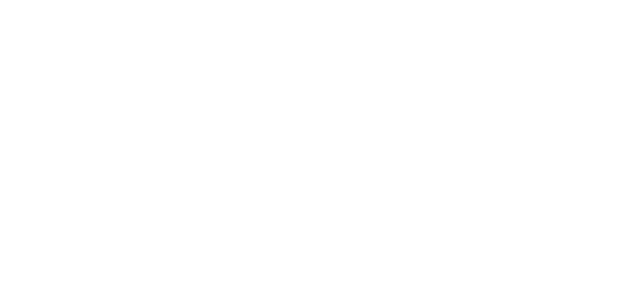
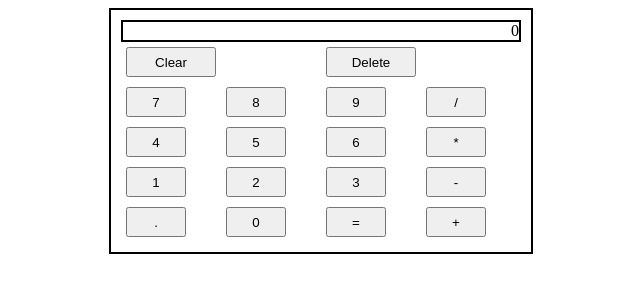
Before and after one commit to Lucy02M/calculator, a plain HTML site: page index.html in a window 1280 px wide. Shown: the whole page, without its empty margins (319-959 px from the left). Drawn offline with Linux system fonts and the light colour scheme.

Commit message:
structure

```diff
--- a/index.html
+++ b/index.html
@@ -5,8 +5,31 @@
     <meta http-equiv="X-UA-Compatible" content="IE=edge">
     <meta name="viewport" content="width=\, initial-scale=1.0">
     <title>Document</title>
+    <link rel="stylesheet" href="styles.css">
 </head>
 <body>
-
+    <div id="calculator">
+        <div id="display">0</div>
+        <div id="main">
+            <button id="clear">Clear</button>
+            <button id="delete">Delete</button>
+            <button class="digit" id="7">7</button>
+            <button class="digit" id="8">8</button>
+            <button class="digit" id="9">9</button>
+            <button class="digit" id="div">/</button>
+            <button class="digit" id="4">4</button>
+            <button class="digit" id="5">5</button>
+            <button class="digit" id="6">6</button>
+            <button class="digit" id="mult">*</button>
+            <button class="digit" id="1">1</button>
+            <button class="digit" id="2">2</button>
+            <button class="digit" id="3">3</button>
+            <button class="digit" id="rest">-</button>
+            <button class="digit" id="dot">.</button>
+            <button class="digit" id="0">0</button>
+            <button class="digit" id="equal">=</button>
+            <button class="digit" id="sum">+</button>
+        </div>
+    </div>
 </body>
 </html>
--- /dev/null
+++ b/styles.css
@@ -0,0 +1,38 @@
+body{
+    display: flex;
+    justify-content: center;
+    align-items: center;
+}
+
+#calculator{
+    border: 2px solid;
+    padding: 10px;
+    width: 400px;
+}
+
+#display{
+    border: 2px solid;
+    text-align: end;
+}
+
+button{
+    width: 60px;
+    height: 30px;
+    margin: 5px;
+}
+
+#clear{
+    grid-area: 1 / 1 / 2 / 3;
+    width: 90px;
+}
+
+#delete{
+    grid-area: 1 / 3 / 2 / 5;
+    width: 90px;
+}
+
+#main{
+    display: grid;
+    grid-template-columns: repeat(4, 1fr);
+    grid-template-rows: repeat(5, 1fr);
+}
```
